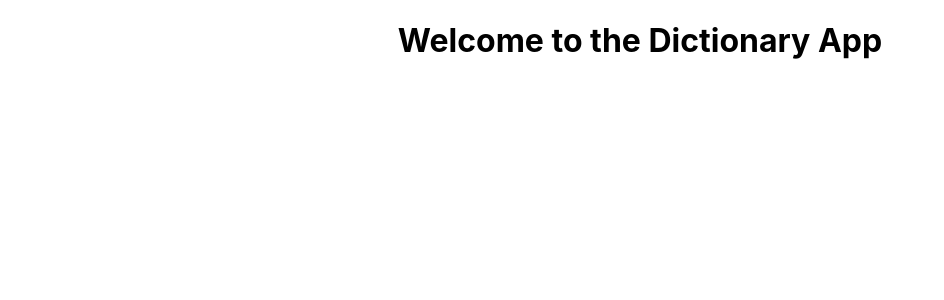
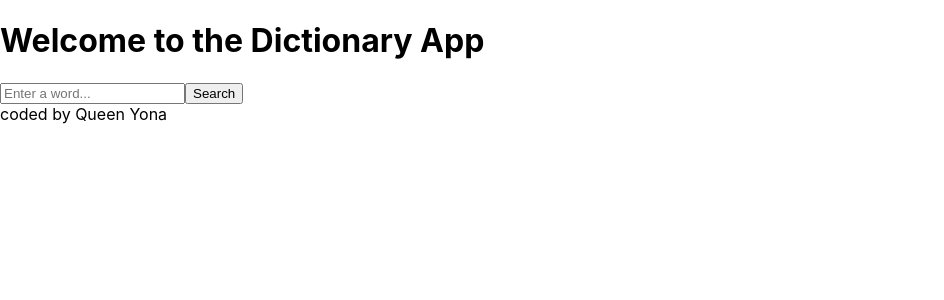
Before and after one commit to 1codequeen/dictionary-project, a React (Create React App) app: page / in a window 1280 px wide. Shown: the top 300 px of the page, without its empty margins (0-944 px from the left). Built offline with nearby package versions, Linux system fonts and the light colour scheme.

Commit message:
entered search bar

```diff
--- a/src/App.css
+++ b/src/App.css
@@ -1,38 +1,4 @@
-.App {
-  text-align: center;
+.header{
+    text-align: center;
+    margin-top: 5rem;
 }
-
-.App-logo {
-  height: 40vmin;
-  pointer-events: none;
-}
-
-@media (prefers-reduced-motion: no-preference) {
-  .App-logo {
-    animation: App-logo-spin infinite 20s linear;
-  }
-}
-
-.App-header {
-  background-color: #282c34;
-  min-height: 100vh;
-  display: flex;
-  flex-direction: column;
-  align-items: center;
-  justify-content: center;
-  font-size: calc(10px + 2vmin);
-  color: white;
-}
-
-.App-link {
-  color: #61dafb;
-}
-
-@keyframes App-logo-spin {
-  from {
-    transform: rotate(0deg);
-  }
-  to {
-    transform: rotate(360deg);
-  }
-}
--- a/src/App.js
+++ b/src/App.js
@@ -1,10 +1,25 @@
 
 import './App.css';
+import Dictionary from './Dictionary';
 
 export default function App() {
   return (
     <div className="App">
-      <h1 className="text-center mt-5">Welcome to the Dictionary App</h1>
+      <div className="container">
+
+        <header className="App-header">
+        <h1>
+          Welcome to the Dictionary App
+          </h1>
+        </header>
+
+        <main>
+          <Dictionary />
+        </main>
+
+        <footer> coded by Queen Yona</footer>
+
+      </div>
     </div>
   );
 }
--- /dev/null
+++ b/src/Dictionary.js
@@ -0,0 +1,29 @@
+import { useState } from "react";
+import "./Dictionary.css";
+
+export default function Dictionary() {
+  const [keyword, setKeyword] = useState("");
+
+  function handleKeywordChange(event) {
+    setKeyword(event.target.value);
+  }
+
+  function search(event) {
+    event.preventDefault();
+    alert(`Searching for "${keyword}" definition...`);
+  }
+
+  return (
+    <div className="Dictionary">
+      <form onSubmit={search}>
+        <input
+          type="text"
+          placeholder="Enter a word..."
+          onChange={handleKeywordChange}
+        />
+
+        <button type="submit">Search</button>
+      </form>
+    </div>
+  );
+}
```
Also changed, not shown: src/Dictionary.css (added).
